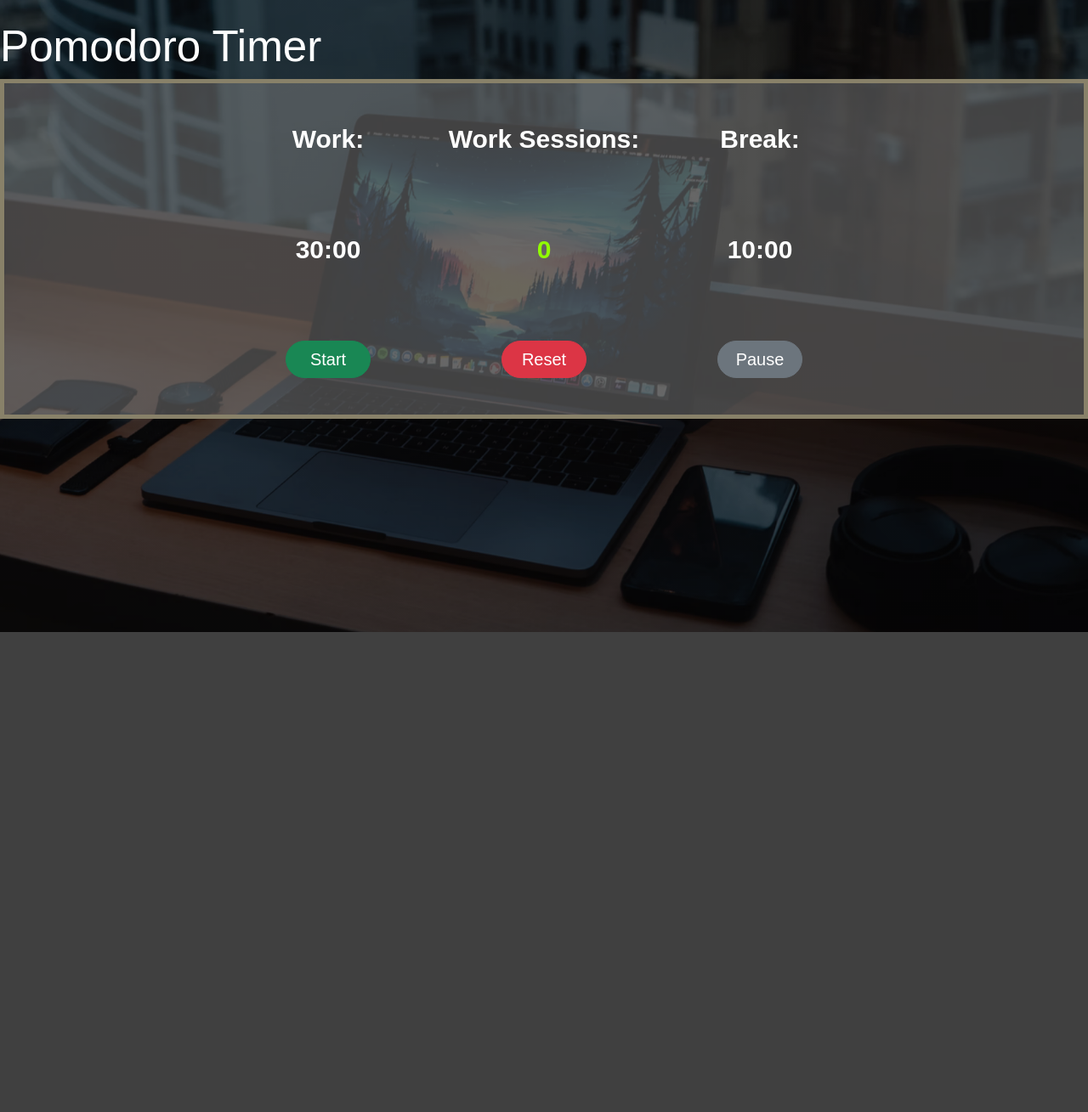
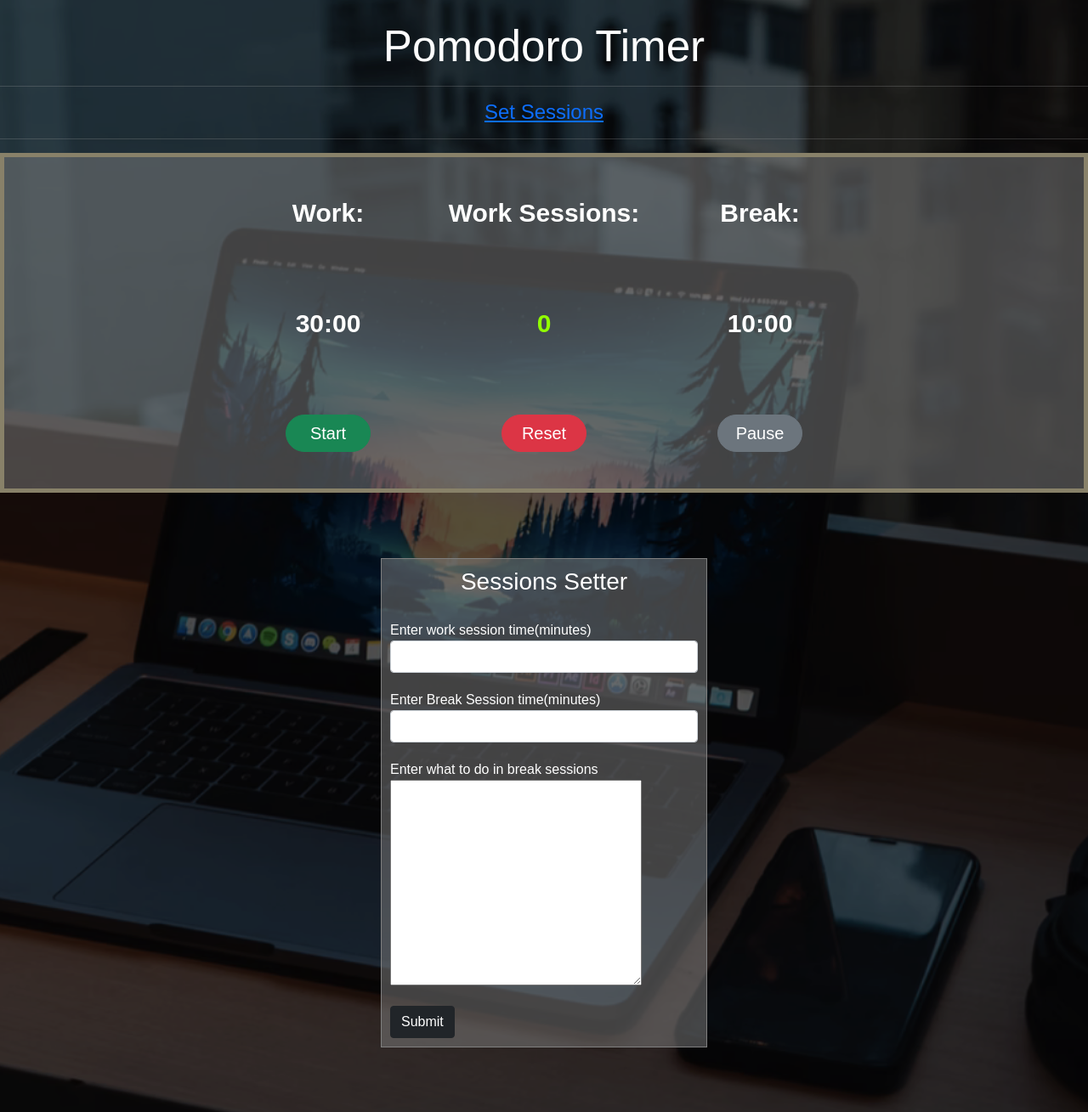
Before and after one commit to bethnduta/POMODORO-PROJECT, a Flask app: page /work in a window 1280 px wide. Shown: the part 56-1365 px from the top of the page at 85% size. Before the commit the page ends 800 px from the top, so only its background shows below. Run offline with Flask 2, Linux system fonts and the light colour scheme.

Commit message:
ft: add setup form

```diff
--- a/app/templates/work.html
+++ b/app/templates/work.html
@@ -1,6 +1,9 @@
 {% extends 'base.html' %} {% block body %}
 
-<h1>Pomodoro Timer</h1>
+<h1 class="text-center">Pomodoro Timer</h1>
+<hr>
+<h4 class="text-center"><a class="text-center" href="#s-form">Set Sessions</a></h4>
+<hr>
 <div id="container">
   <p id="work" class="label">Work:</p>
   <p id="break" class="label">Break:</p>
@@ -26,4 +29,37 @@
   <button id="stop" class="btn btn-secondary btnn">Pause</button>
   <button id="reset" class="btn btn-danger btnn">Reset</button>
 </div>
+
+<form id="s-form">
+  <h3 align="centre">Sessions Setter</h3>
+  <div class="form-group">
+    <label for="work">Enter work session time(minutes)</label>
+    <input
+      type="number"
+      class="form-control"
+      id="w-session"
+      name="w-session"
+      min="10"
+      max="60"
+    />
+  </div>
+  <div class="form-group">
+    <label for="break">Enter Break Session time(minutes)</label>
+    <input
+      type="number"
+      class="form-control"
+      id="b-session"
+      name="b-session"
+      min="5"
+      max="10"
+    />
+  </div>
+  <div class="form-group">
+    <label for="break-activity">Enter what to do in break sessions</label>
+    <textarea name="break-a" id="break-a" cols="30" rows="10"></textarea>
+  </div>
+  <br />
+  <button type="submit" class="btn btn-dark">Submit</button>
+</form>
+
 {% endblock %}
--- a/config.py
+++ b/config.py
@@ -13,7 +13,7 @@ class ProdConfig(Config):
 
 class DevConfig(Config):
 
-    SQLALCHEMY_DATABASE_URI = 'postgresql://samuel:samuel@localhost:5432/pomodoro'
+    SQLALCHEMY_DATABASE_URI = 'postgresql://moringa:jimi@localhost:5432/pomodoro'
 
     DEBUG = True
 
```
